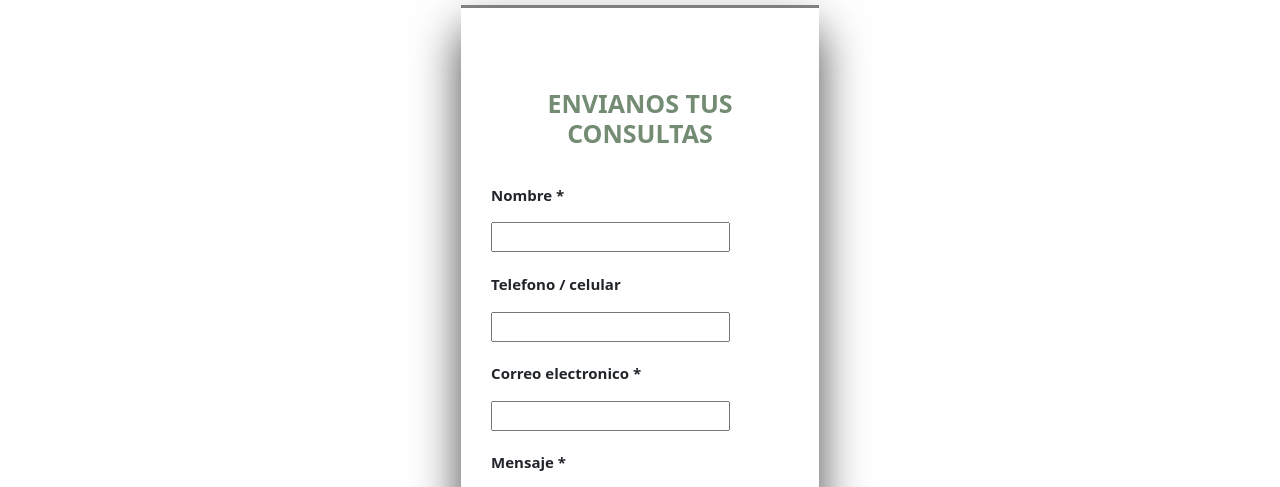
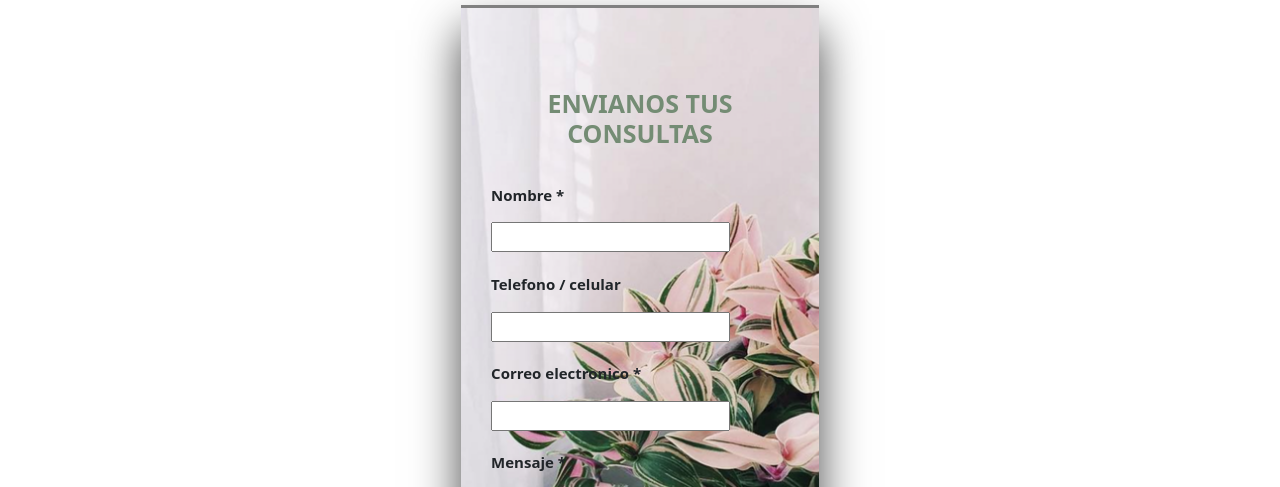
Before and after one commit to slucia10/gitclase15, a website: page contacto.html in a window 1280 px wide. Shown: the part 257-744 px from the top of the page. Drawn offline with nearby package versions, Linux system fonts and the light colour scheme.

Commit message:
modifique imagen de .form origen.scss

```diff
--- a/scss/origen.scss
+++ b/scss/origen.scss
@@ -38,7 +38,7 @@ $alto:250px;
 .form {
     width: 28%;
     margin: 0 auto;
-    background-image: url(./imagenes/imagen-39.png) no-repeat 0px 0px;
+    background: url("../imagenes/imagen-39.png") no-repeat 0px 0px;
     background-size: cover;
     background-position: center;
     padding: 30px 30px 67px;
```
Also changed, not shown: css/destino.css, scss/origen.css, 1 other file.
